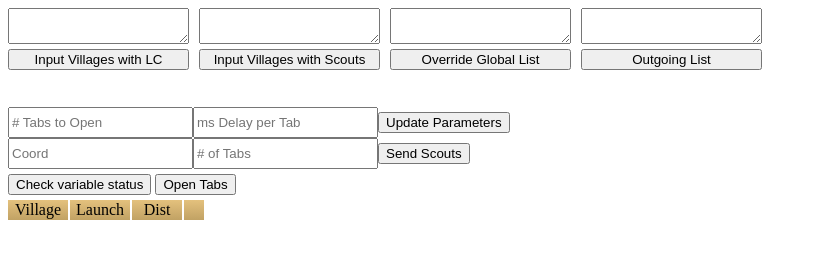
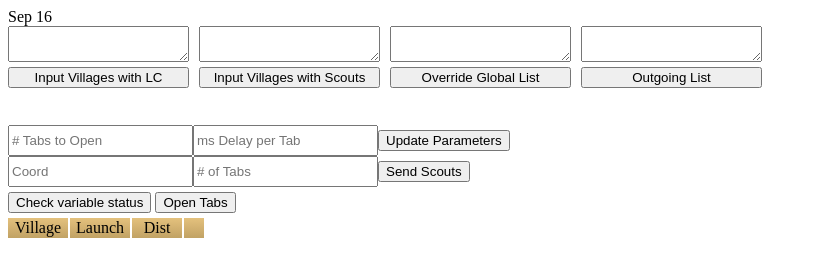
Before and after one commit to l-schuurman/tw, a plain HTML site: page ScoutSend/scoutSend.html in a window 1280 px wide. Shown: the whole page, without its empty margins (0-817 px from the left). Drawn offline with Linux system fonts and the light colour scheme.

Commit message:
Added text to indicate when updated

```diff
--- a/ScoutSend/scoutSend.html
+++ b/ScoutSend/scoutSend.html
@@ -7,6 +7,7 @@
 </head>
 
 <body>
+    Sep 16
     <div class="flex">
         <div class="sub-flex">
             <textarea id="lcText" name="text"
```
